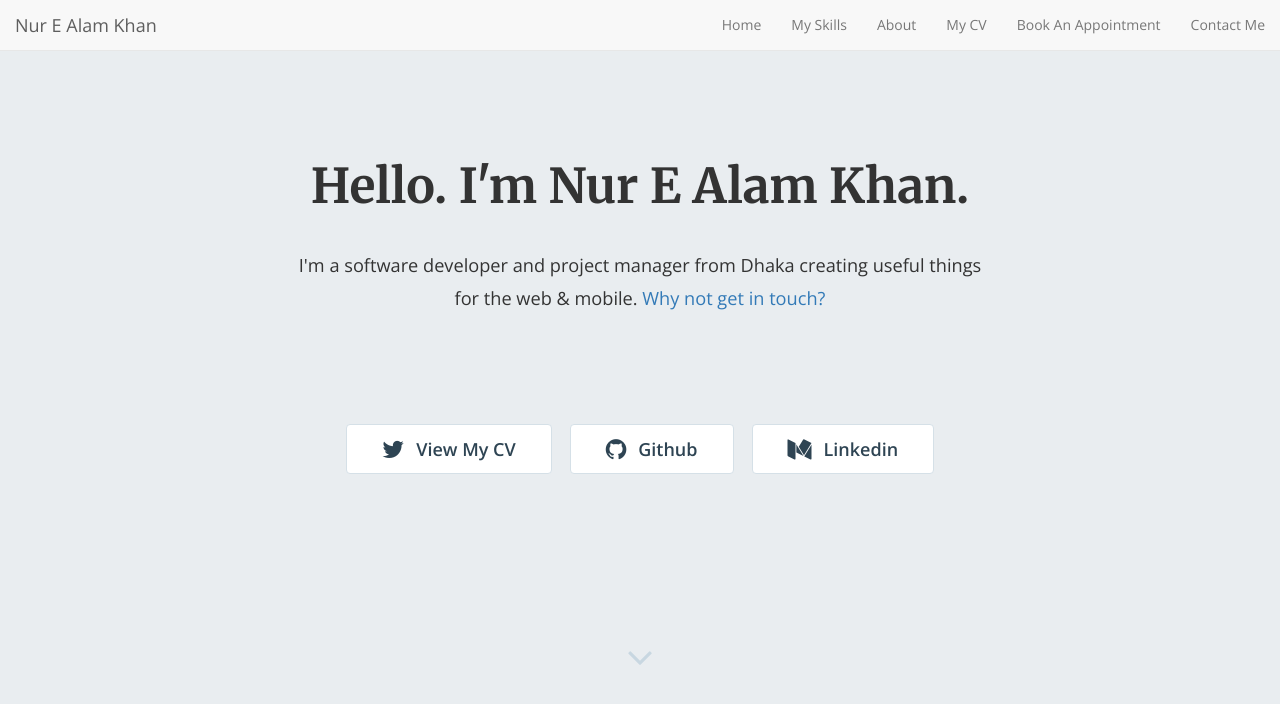
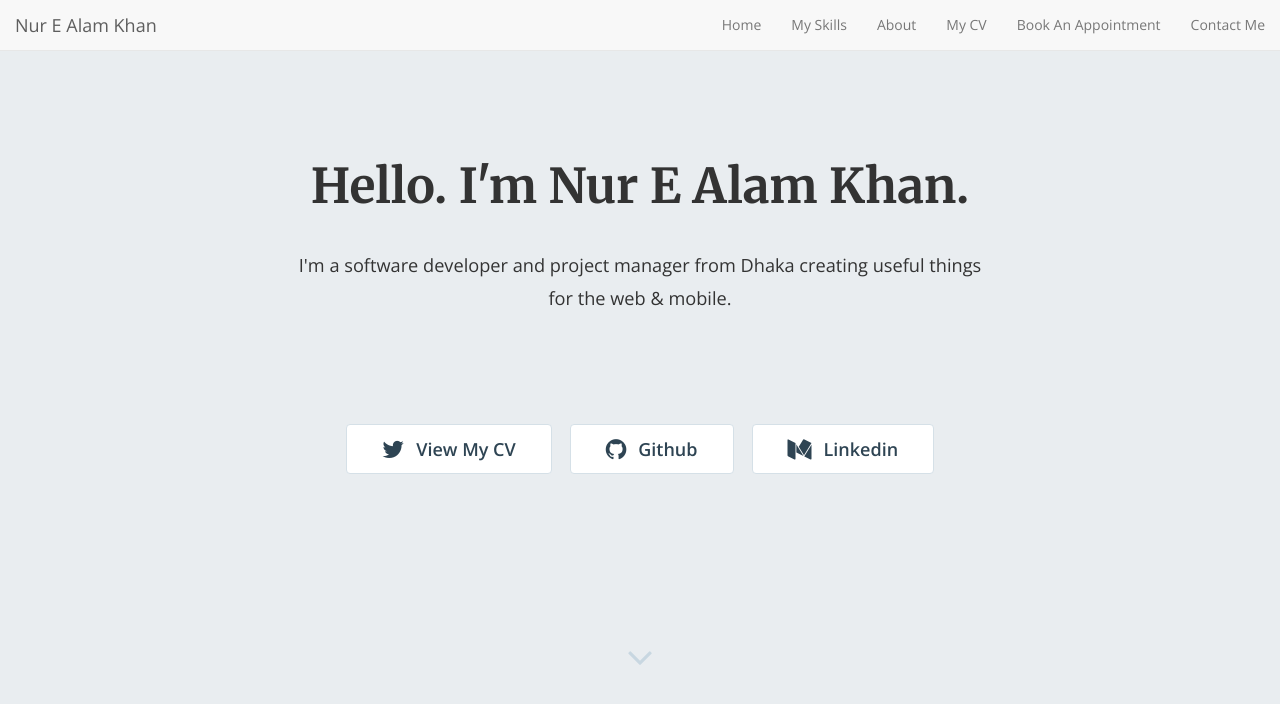
Before and after one commit to porosh/porosh.github.io, a Jekyll site: the page built from index.html, in a window 1280 px wide and 900 px high. Shown: the top 704 px of the window. Built offline with Jekyll 4.4.1, drawn with Linux system fonts in a browser that asks for light colours; nearby versions of some CDN libraries; the list of posts is cut into pages by our own code.

Commit message:
Update _config.yml

```diff
--- a/_config.yml
+++ b/_config.yml
@@ -85,7 +85,7 @@ pagination:
 footer_text: "© 2025 Nur E Alam Khan"
 admin_name: "Nur E Alam Khan"
 google_analytics: "UA-9999999-99" # Update with your own tracking ID
-enable_contact: true
+enable_contact: false
 
 #### Phantom Navigation menu
 enable_nav: true
```
